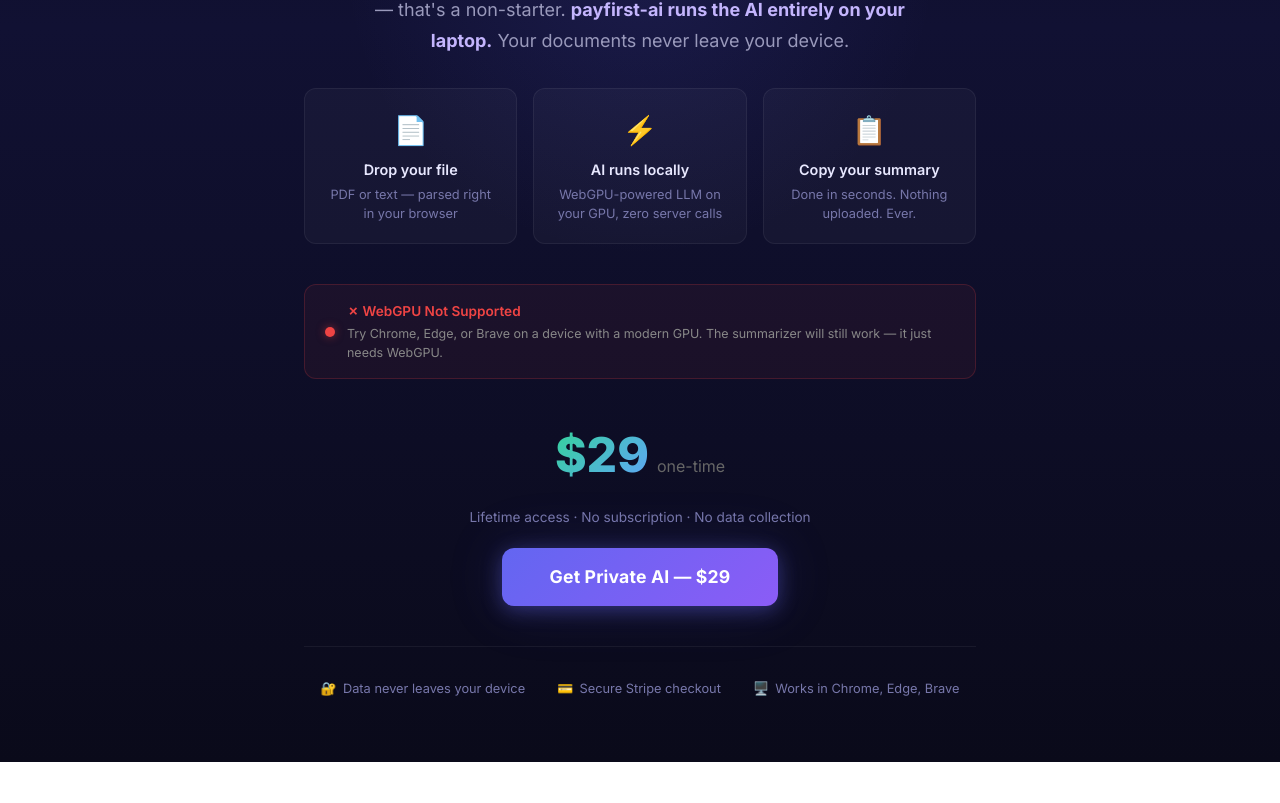
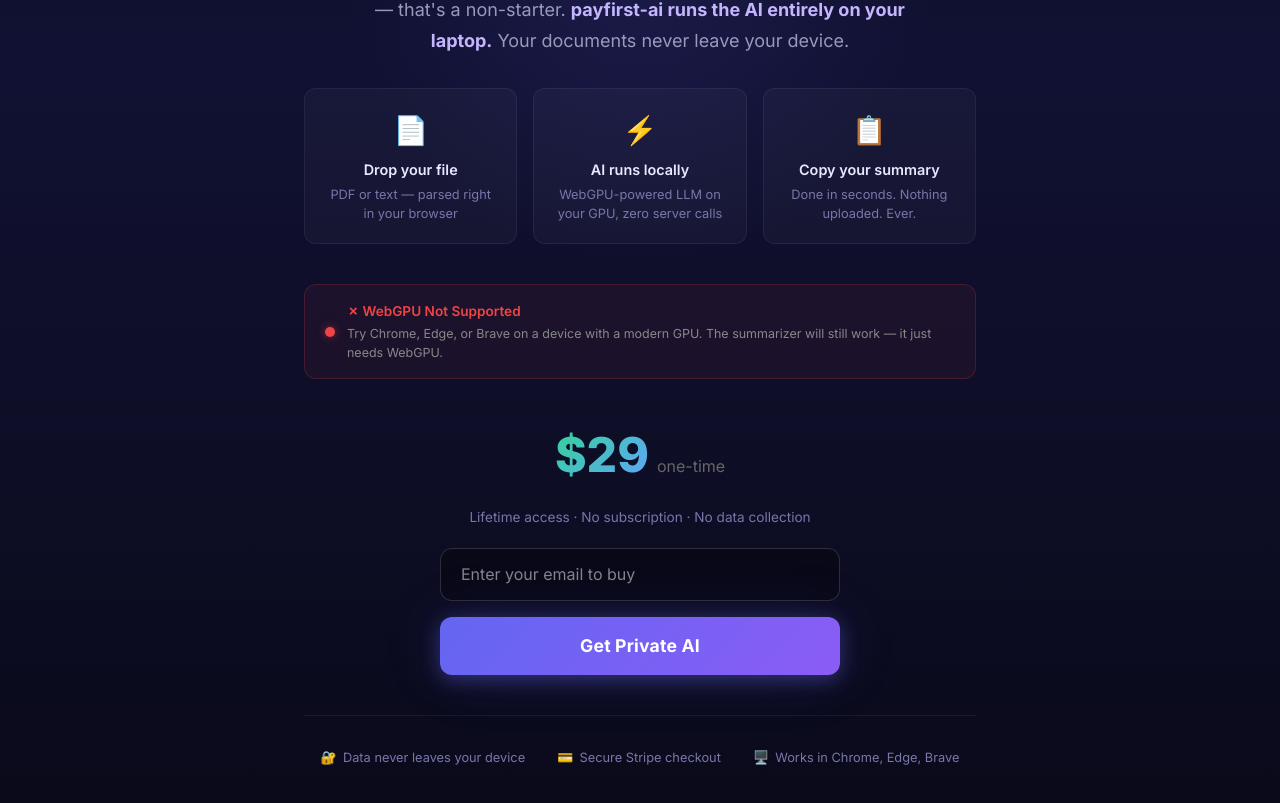
Before and after one commit to robertaoai/payfirst-ai, a Next.js app: page / in a window 1280 px wide. Shown: the part 464-1267 px from the top of the page. Before the commit the page ends 1226 px from the top, so only its background shows below. Built offline with nearby package versions, Linux system fonts and the light colour scheme; no server answers.

Commit message:
feat: Require email upfront to prevent duplicate purchases

```diff
--- a/app/api/checkout/route.ts
+++ b/app/api/checkout/route.ts
@@ -1,5 +1,6 @@
 import { stripe, CONNECT_ACCOUNT_ID, PLATFORM_FEE_PERCENT } from "@/lib/stripe";
 import { NextResponse } from "next/server";
+import { createAdminClient } from "@/lib/supabase/admin";
 
 /**
  * POST /api/checkout
@@ -18,8 +19,25 @@ export async function POST(request: Request) {
     }
 
     const body = await request.json();
-    const { session_id } = body;
+    const { session_id, email } = body;
     const origin = request.headers.get("origin") ?? process.env.NEXT_PUBLIC_APP_URL ?? "http://localhost:3000";
+
+    if (!email) {
+      return NextResponse.json({ error: "Email is required" }, { status: 400 });
+    }
+
+    // Check if they already purchased
+    const supabase = createAdminClient();
+    const { data: existingPurchase } = await supabase
+      .from("purchases")
+      .select("id")
+      .eq("buyer_email", email.toLowerCase().trim())
+      .limit(1)
+      .single();
+
+    if (existingPurchase) {
+      return NextResponse.json({ error: "ALREADY_OWNED" }, { status: 400 });
+    }
 
     // Build params for one-time $29 payment
     const params: any = {
@@ -38,6 +56,7 @@ export async function POST(request: Request) {
         },
       ],
       customer_creation: "always",
+      customer_email: email.toLowerCase().trim(),
       success_url: `${origin}/thank-you?session_id={CHECKOUT_SESSION_ID}`,
       cancel_url: `${origin}`,
       metadata: {
--- a/app/page.tsx
+++ b/app/page.tsx
@@ -11,6 +11,8 @@ export default function LandingPage() {
   );
   const [visitLogged, setVisitLogged] = useState(false);
   const [intentLogging, setIntentLogging] = useState(false);
+  const [email, setEmail] = useState("");
+  const [checkoutError, setCheckoutError] = useState("");
 
   // Log page visit on mount
   useEffect(() => {
@@ -61,9 +63,11 @@ export default function LandingPage() {
   }, [sessionId, visitLogged]);
 
   // Handle Buy click
-  async function handleBuyClick() {
+  async function handleBuyClick(e: React.FormEvent) {
+    e.preventDefault();
     if (intentLogging) return;
     setIntentLogging(true);
+    setCheckoutError("");
 
     try {
       // Log purchase intent
@@ -74,6 +78,7 @@ export default function LandingPage() {
           session_id: sessionId,
           price_cents: 2900,
           cta_label: "Get Private AI — $29",
+          email: email,
         }),
       });
 
@@ -81,22 +86,26 @@ export default function LandingPage() {
       const res = await fetch("/api/checkout", {
         method: "POST",
         headers: { "Content-Type": "application/json" },
-        body: JSON.stringify({ session_id: sessionId }),
+        body: JSON.stringify({ session_id: sessionId, email }),
       });
 
       const data = await res.json();
       if (data.url) {
         window.location.href = data.url;
       } else if (res.status === 503) {
-        alert("Payment system is being set up. Please try again shortly.");
+        setCheckoutError("Payment system is being set up. Please try again shortly.");
+        setIntentLogging(false);
+      } else if (data.error === "ALREADY_OWNED") {
+        setCheckoutError("You already own lifetime access! Please check your inbox for the magic link or sign in at the top right.");
         setIntentLogging(false);
       } else {
         console.error("No checkout URL returned:", data.error);
-        alert("Something went wrong. Please try again.");
+        setCheckoutError(data.error || "Something went wrong. Please try again.");
         setIntentLogging(false);
       }
     } catch (err) {
       console.error("Buy click failed:", err);
+      setCheckoutError("Network error. Please try again.");
       setIntentLogging(false);
     }
   }
@@ -233,11 +242,44 @@ export default function LandingPage() {
           <p style={{ fontSize: "0.85rem", color: "#7777aa", marginBottom: "1.25rem" }}>
             Lifetime access · No subscription · No data collection
           </p>
+
+          <form
+            onSubmit={handleBuyClick}
+            style={{ display: "flex", flexDirection: "column", alignItems: "center", gap: "1rem", maxWidth: "400px", margin: "0 auto" }}
+          >
+            <input
+              type="email"
+              required
+              placeholder="Enter your email to buy"
+              value={email}
+              onChange={(e) => setEmail(e.target.value)}
+              style={{
+                padding: "0.85rem 1.25rem",
+                fontSize: "1rem",
+                borderRadius: "12px",
+                border: "1px solid rgba(255,255,255,0.15)",
+                background: "rgba(0,0,0,0.3)",
+                color: "white",
+                width: "100%",
+                outline: "none",
+                transition: "border-color 0.2s",
+              }}
+              onFocus={(e) => e.target.style.borderColor = "#6366f1"}
+              onBlur={(e) => e.target.style.borderColor = "rgba(255,255,255,0.15)"}
+            />
+
+            {checkoutError && (
+              <div style={{ color: "#ef4444", fontSize: "0.85rem", background: "rgba(239,68,68,0.1)", padding: "0.5rem", borderRadius: "8px", width: "100%" }}>
+                {checkoutError}
+              </div>
+            )}
+
             <button
-            onClick={handleBuyClick}
+              type="submit"
               disabled={intentLogging}
               style={{
-              padding: "1rem 3rem",
+                width: "100%",
+                padding: "1rem 2rem",
                 fontSize: "1.1rem",
                 fontWeight: 700,
                 color: "#fff",
@@ -254,8 +296,9 @@ export default function LandingPage() {
                 letterSpacing: "0.01em",
               }}
             >
-            {intentLogging ? "Redirecting to checkout…" : "Get Private AI — $29"}
+              {intentLogging ? "Redirecting to checkout…" : "Get Private AI"}
             </button>
+          </form>
         </div>
 
         {/* Trust badges */}
```
Lines whose indentation alone changed are shown as unchanged.
